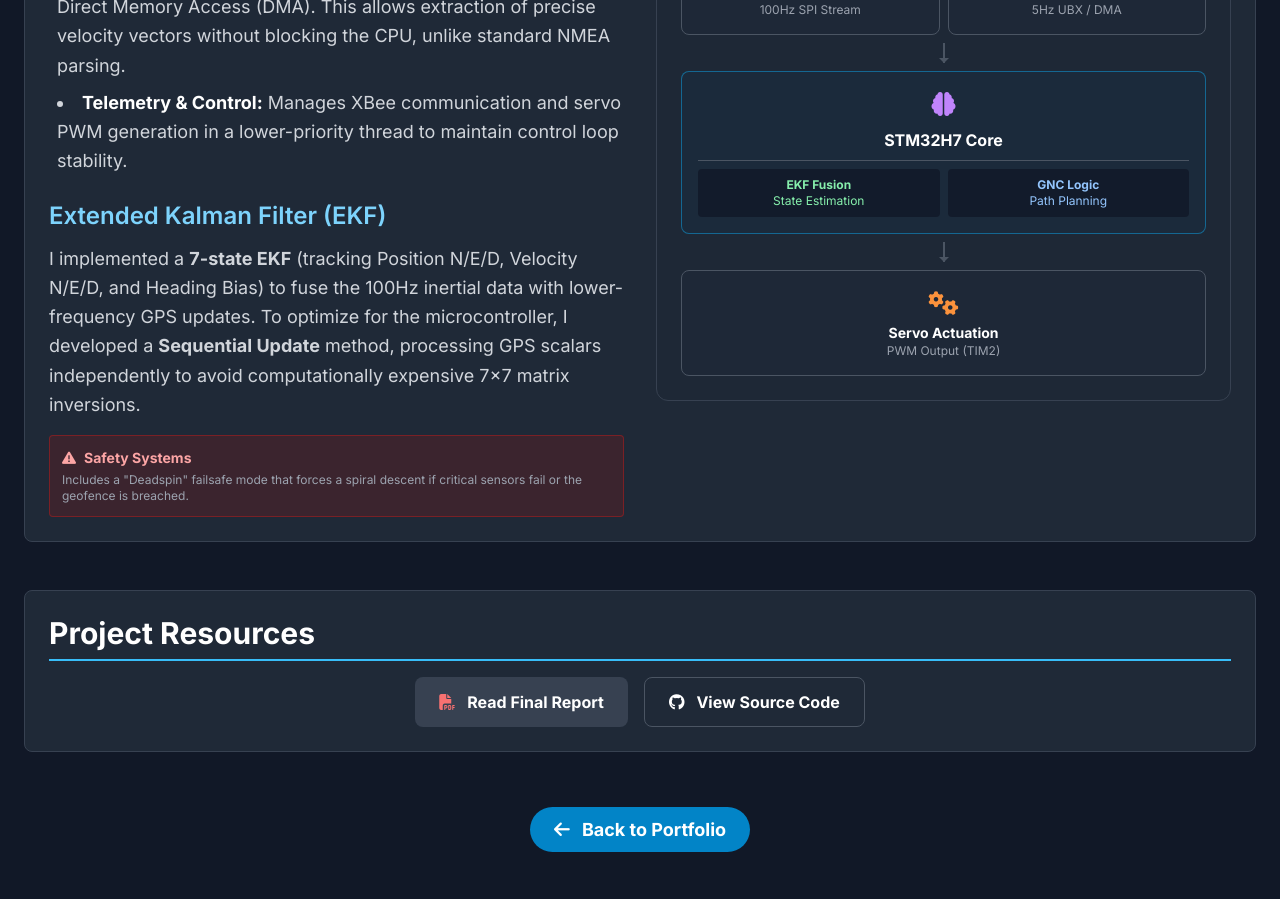
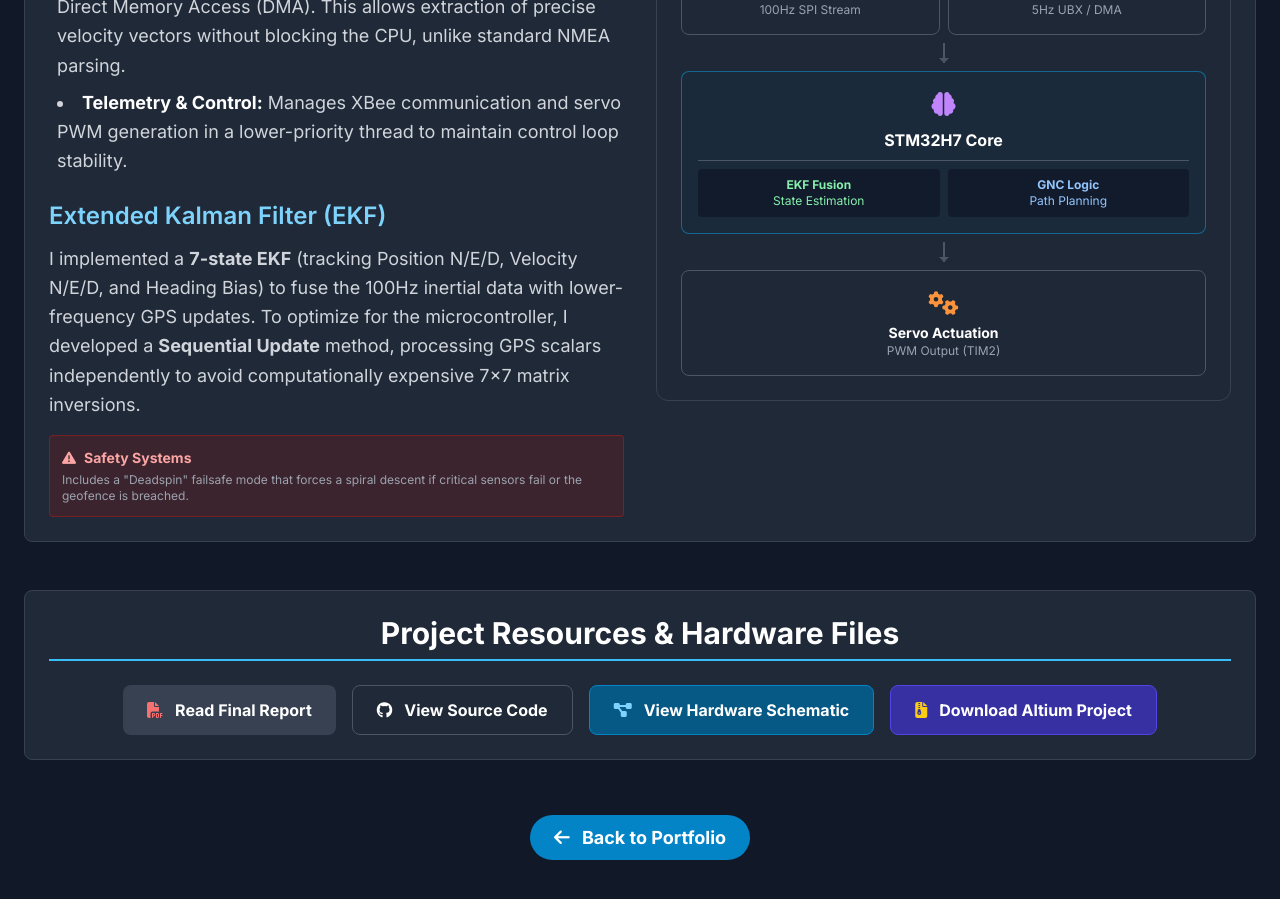
Before and after one commit to tommytt427/tommytt427.github.io, a Jekyll site: the page parafoil-project.html, which Jekyll copies as it is, in a window 1280 px wide and 900 px high, scrolled down 2461 px. Built offline with Jekyll 4.4.1, drawn with Linux system fonts in a browser that asks for light colours; nearby versions of some CDN libraries.

Commit message:
Update project resources section and add hardware files

```diff
--- a/parafoil-project.html
+++ b/parafoil-project.html
@@ -352,15 +352,23 @@
                 </div>
             </section>
 
-            <!-- Project Documents -->
+            <!-- Project Documents & Hardware Files -->
             <section class="content-section p-6 rounded-lg">
-                <h2 class="text-3xl font-bold mb-4 text-white">Project Resources</h2>
-                <div class="flex flex-col md:flex-row justify-center gap-4">
+                <h2 class="text-3xl font-bold mb-6 text-white text-center">Project Resources & Hardware Files</h2>
+                <div class="flex flex-wrap justify-center gap-4">
+                    <!-- Standard Resources -->
                     <a href="assets/docs/EECS_473_Final_Report_Draft__1_ (1).pdf" target="_blank" class="btn bg-gray-700 hover:bg-gray-600 text-white font-bold py-3 px-6 rounded-lg inline-flex items-center justify-center">
                         <i class="fas fa-file-pdf mr-3 text-red-400"></i> Read Final Report
                     </a>
                     <a href="https://github.com/mjcapo/EECS473-Parafoilers.git" target="_blank" class="btn bg-gray-800 hover:bg-gray-900 text-white font-bold py-3 px-6 rounded-lg inline-flex items-center justify-center border border-gray-600">
                         <i class="fab fa-github mr-3 text-white"></i> View Source Code
+                    </a>
+                    <!-- New Hardware File Buttons -->
+                    <a href="assets/docs/Parafoil_AGU.pdf" target="_blank" class="btn bg-sky-800 hover:bg-sky-700 text-white font-bold py-3 px-6 rounded-lg inline-flex items-center justify-center border border-sky-600">
+                        <i class="fas fa-project-diagram mr-3 text-sky-300"></i> View Hardware Schematic
+                    </a>
+                    <a href="assets/docs/Parafoil_Altium_Files.zip" download class="btn bg-indigo-800 hover:bg-indigo-700 text-white font-bold py-3 px-6 rounded-lg inline-flex items-center justify-center border border-indigo-600">
+                        <i class="fas fa-file-archive mr-3 text-yellow-400"></i> Download Altium Project
                     </a>
                 </div>
             </section>
```
